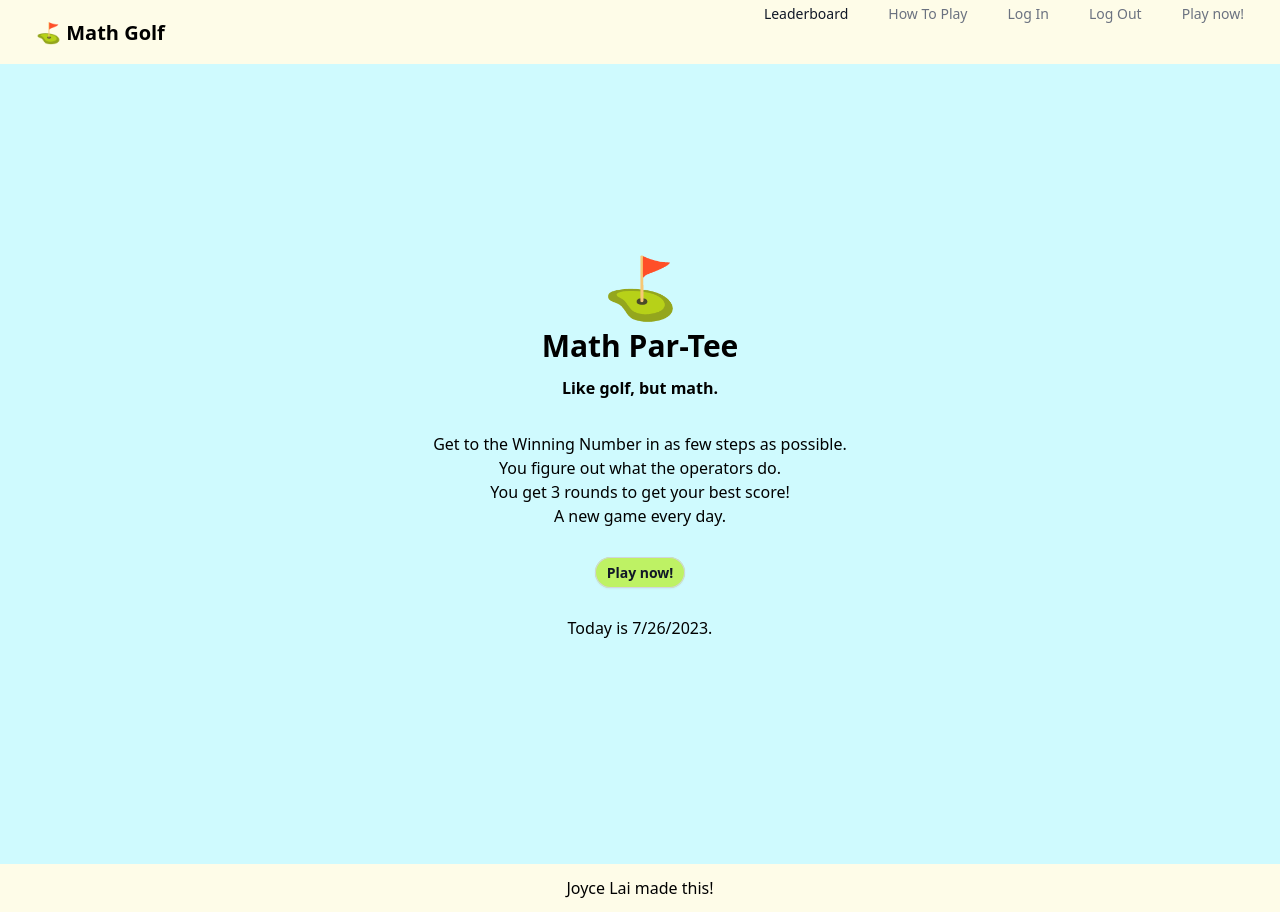
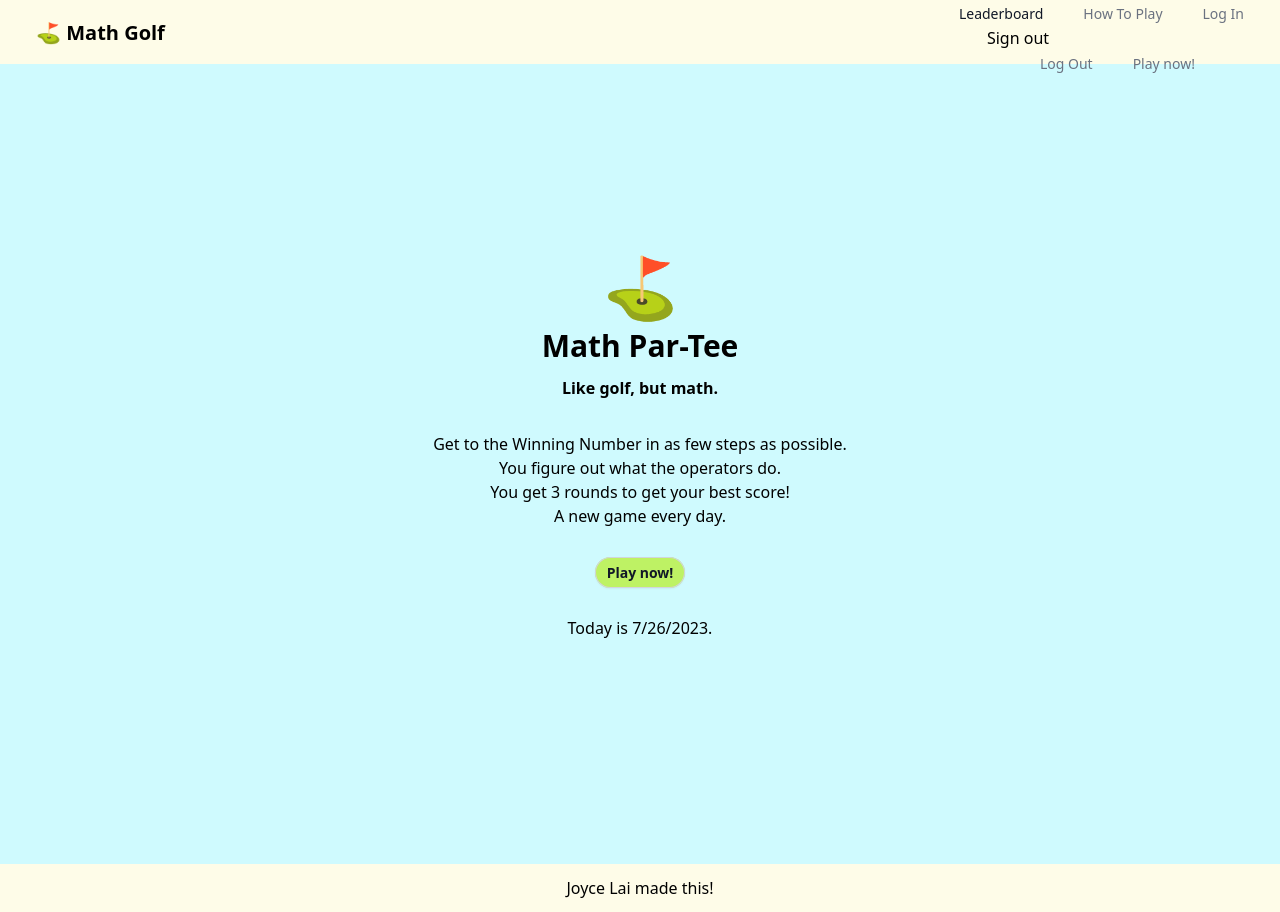
Before and after one commit to 0xJoyce/brainmath2, a Next.js app: page / in a window 1280 px wide. Built offline with nearby package versions, Linux system fonts and the light colour scheme.

Commit message:
signout working

```diff
--- a/src/components/Navbar.js
+++ b/src/components/Navbar.js
@@ -28,6 +28,13 @@ export default function Navbar() {
           >
             Log In
           </Link>
+          <div>
+            <form action="/auth/signout" method="post">
+              <button className="button block" type="submit">
+                Sign out
+              </button>
+            </form>
+          </div>
           <Link
             href="/auth/signout"
             className="inline-flex items-center border-b-2 border-transparent px-1 pt-1 text-sm font-medium text-gray-500 hover:border-gray-300 hover:text-gray-700"
```
Also changed, not shown: src/app/auth/signout/route.js (renamed from src/app/auth/signout/page.js).
